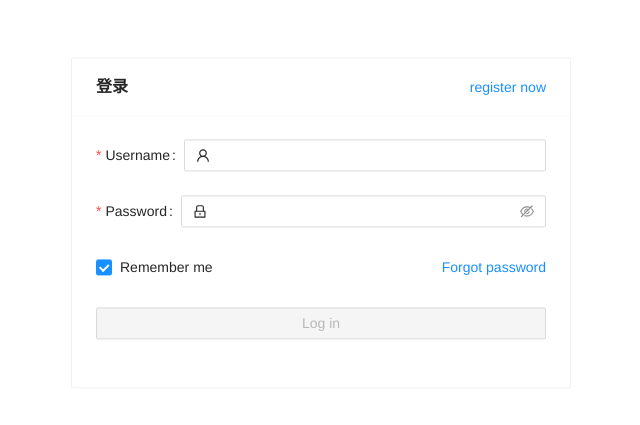
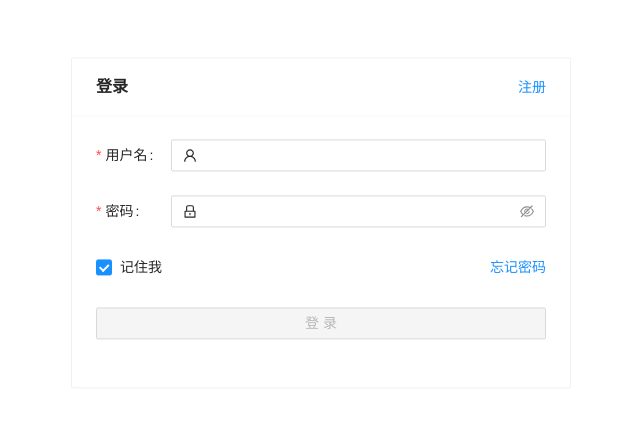
Before and after one commit to Xin-Mai/Attendance-pwa, a Vue app in the folder frontend/: page /login in a window 1280 px wide. Shown: the part 177-602 px from the top of the page, without its empty margins (319-959 px from the left). Built offline with nearby package versions, Linux system fonts and the light colour scheme.

Commit message:
fear: login page,axios封装

```diff
--- a/frontend/src/api/accout.ts
+++ b/frontend/src/api/accout.ts
@@ -1,4 +1,4 @@
 import Api from './apis';
 import axiosInstance from '/@/utils/axios/axios';
 
-export const LoginApi = (params: { name: string, password: string}) => axiosInstance.post(Api.LOGIN, params);
+export const LoginApi = (params: { username: string, password: string, remember: boolean}) => axiosInstance.post(Api.LOGIN, params);
--- a/frontend/src/utils/axios/axios.ts
+++ b/frontend/src/utils/axios/axios.ts
@@ -29,6 +29,7 @@ axiosInstance.interceptors.response.use(
   },
   (error: any) => {
     // 对响应错误做点什么
+		console.log(error);
     if (error.response && error.response.status) {
       const status: number = error.response.status;
       let message: string | null = null;
--- a/frontend/src/views/Login.vue
+++ b/frontend/src/views/Login.vue
@@ -5,7 +5,7 @@
     style="margin: 0 auto"
     class="login-card"
   >
-    <template #extra><a href="" style="vertical-align: bottom">register now</a></template>
+    <template #extra><a href="" style="vertical-align: bottom">注册</a></template>
     <a-form
       ref="formInstance"
       :model="formState"
@@ -15,8 +15,10 @@
       @finishFailed="onFinishFailed"
     >
       <a-form-item
-        label="Username"
+        label="用户名"
         name="username"
+        :labelCol="labelCol"
+        labelAlign="left"
         :rules="[{ required: true, message: 'Please input your username!' }]"
       >
         <a-input v-model:value="formState.username">
@@ -27,8 +29,10 @@
       </a-form-item>
 
       <a-form-item
-        label="Password"
+        label="密码"
         name="password"
+        :labelCol="labelCol"
+        labelAlign="left"
         :rules="[{ required: true, message: 'Please input your password!' }]"
       >
         <a-input-password v-model:value="formState.password">
@@ -40,9 +44,9 @@
 
       <div class="login-form-wrap">
         <a-form-item name="remember" no-style>
-          <a-checkbox v-model:checked="formState.remember">Remember me</a-checkbox>
+          <a-checkbox v-model:checked="formState.remember">记住我</a-checkbox>
         </a-form-item>
-        <a class="login-form-forgot" href="">Forgot password</a>
+        <a class="login-form-forgot" href="">忘记密码</a>
       </div>
 
       <a-form-item>
@@ -51,9 +55,9 @@
           type="primary"
           html-type="submit"
           class="login-form-button"
-          @click.prevent="onSubmit"
+          @click="onSubmit"
         >
-          Log in
+          登录
         </a-button>
       </a-form-item>
     </a-form>
@@ -98,7 +102,8 @@ export default defineComponent({
       .validate()
       .then(() => {
         LoginApi(formState);
-      }).catch((err: any) => {
+      })
+      .catch((err: any) => {
         console.log(err);
       });
     };
@@ -116,6 +121,9 @@ export default defineComponent({
         'font-weight': 'bold',
         // 'font-size': 'x-large',
         'text-align': 'left',
+      },
+      labelCol: {
+        span: 4,
       }
     };
   },
```
Also changed, not shown: 1 other file (tests, documents, lock files or other folders).
